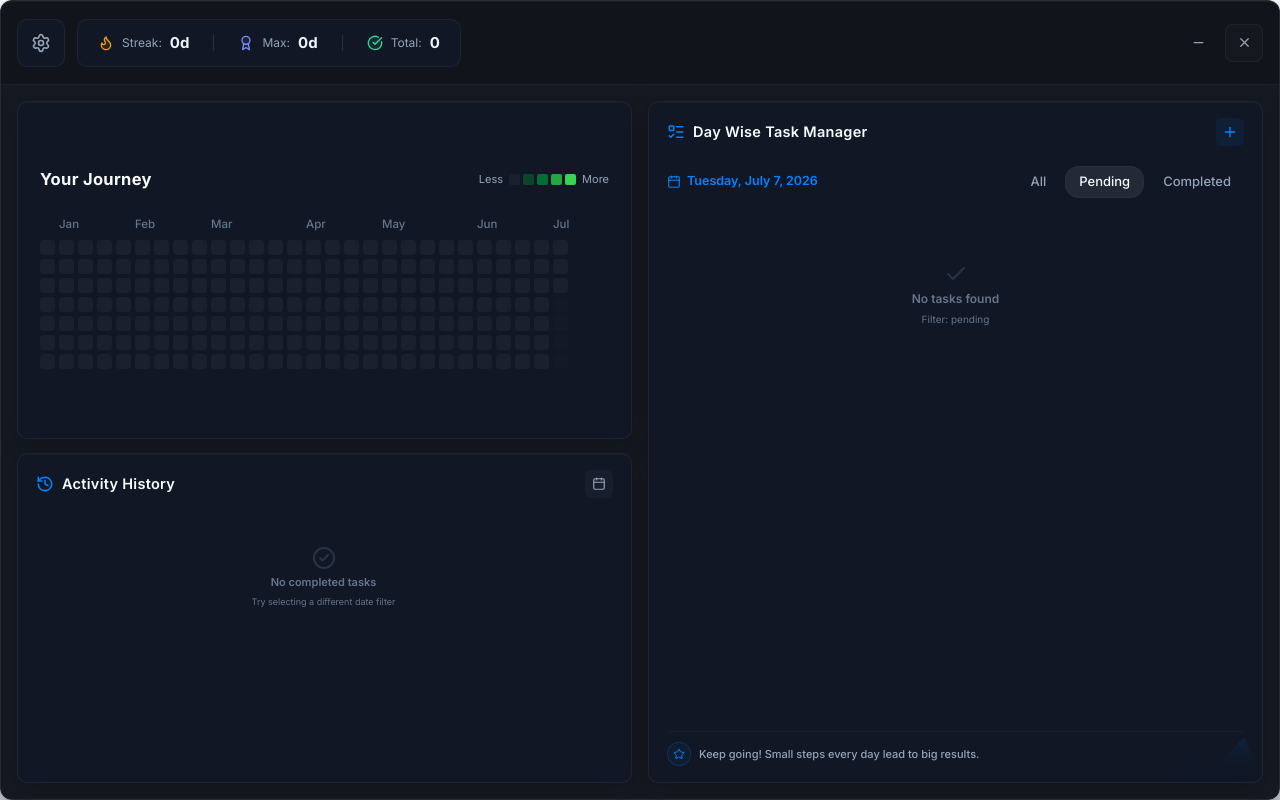
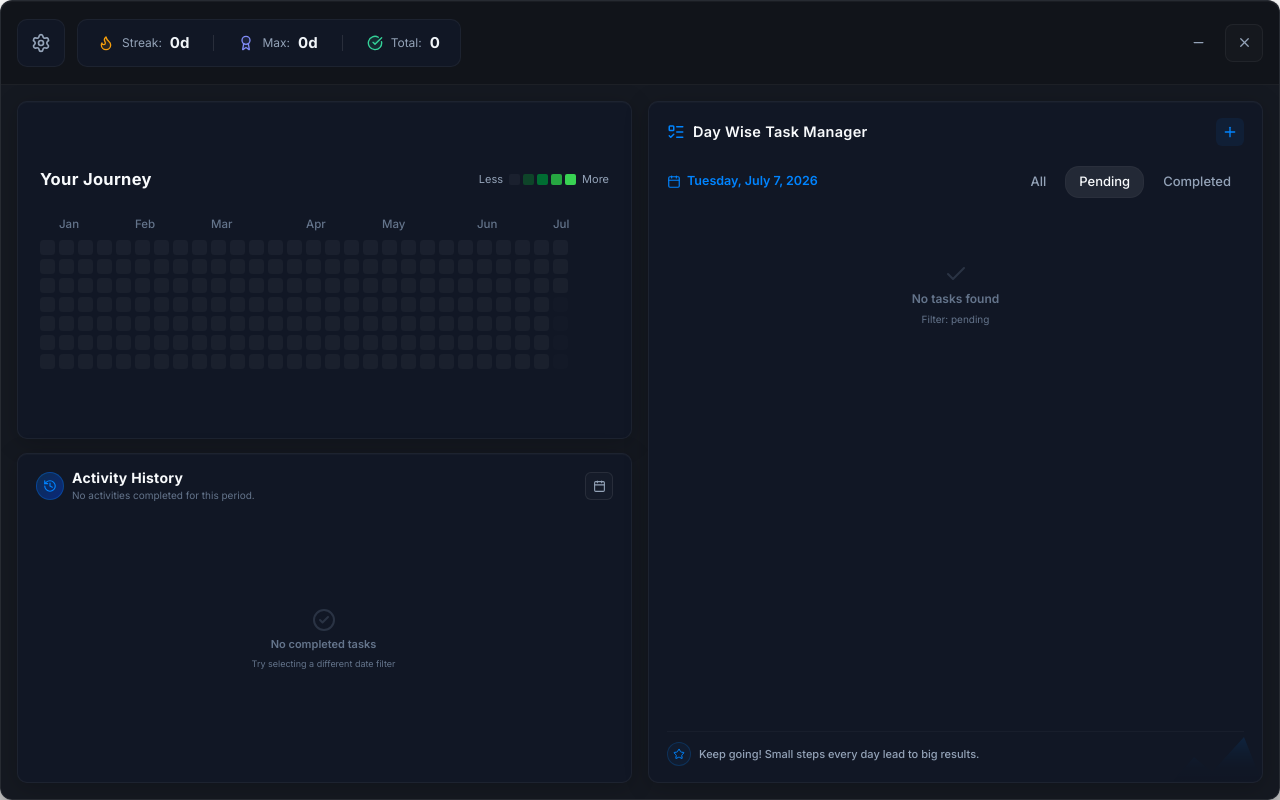
Before and after one commit to aquib22co/journey-productivity-app, a React (Vite) app: page / in a window 1280 px wide. Built offline with nearby package versions, Linux system fonts and the light colour scheme.

Commit message:
Activity component improved

```diff
--- a/src/renderer/components/CompletedTasksPanel.tsx
+++ b/src/renderer/components/CompletedTasksPanel.tsx
@@ -1,14 +1,20 @@
 import React, { useState } from 'react';
 import type { Task } from '../../shared/types';
 import { DatePicker } from './DatePicker';
-import { getCategoryIcon } from './TaskList';
 import {
   Calendar,
   ChevronLeft,
   History,
   CheckCircle2,
   CalendarCheck,
-  Tag
+  Tag,
+  Check,
+  Clock,
+  ChevronRight,
+  Puzzle,
+  ArrowLeftRight,
+  FileText,
+  HelpCircle
 } from 'lucide-react';
 
 interface CompletedTasksPanelProps {
@@ -28,9 +34,51 @@ const getSevenDaysAgoString = () => {
   return getLocalDateString(d);
 };
 
-export const CompletedTasksPanel: React.FC<CompletedTasksPanelProps> = ({
-  tasks
-}) => {
+// Custom category icons for history cards
+const getHistoryCategoryIcon = (category?: 'work' | 'social' | 'study' | 'general') => {
+  switch (category) {
+    case 'work':
+      return <FileText size={15} />;
+    case 'social':
+      return <Puzzle size={15} />;
+    case 'study':
+      return <ArrowLeftRight size={15} />;
+    default:
+      return <HelpCircle size={15} />;
+  }
+};
+
+// Custom category color styles matching the image design system
+const getCategoryStyles = (category?: 'work' | 'social' | 'study' | 'general') => {
+  switch (category) {
+    case 'work':
+      return {
+        border: '1px solid rgba(0, 132, 255, 0.15)',
+        background: 'rgba(0, 132, 255, 0.04)',
+        color: '#0084ff'
+      };
+    case 'social':
+      return {
+        border: '1px solid rgba(168, 85, 247, 0.15)',
+        background: 'rgba(168, 85, 247, 0.04)',
+        color: '#a855f7'
+      };
+    case 'study':
+      return {
+        border: '1px solid rgba(249, 115, 22, 0.15)',
+        background: 'rgba(249, 115, 22, 0.04)',
+        color: '#f97316'
+      };
+    default:
+      return {
+        border: '1px solid rgba(148, 163, 184, 0.15)',
+        background: 'rgba(148, 163, 184, 0.04)',
+        color: '#94a3b8'
+      };
+  }
+};
+
+export const CompletedTasksPanel: React.FC<CompletedTasksPanelProps> = ({ tasks }) => {
   const [startDate, setStartDate] = useState(getSevenDaysAgoString);
   const [endDate, setEndDate] = useState(() => getLocalDateString(new Date()));
   const [detailedTask, setDetailedTask] = useState<Task | null>(null);
@@ -70,14 +118,35 @@ export const CompletedTasksPanel: React.FC<CompletedTasksPanelProps> = ({
     return new Date(b.completedAt).getTime() - new Date(a.completedAt).getTime();
   });
 
+  const subtitleText = sortedCompletedTasks.length > 0
+    ? "All your activities are completed. Great job! "
+    : "No activities completed for this period.";
+
   return (
-    <div className="widget-card" style={{ flex: 1, height: '100%', position: 'relative', display: 'flex', flexDirection: 'column' }}>
+    <div className="widget-card" style={{ flex: 1, height: '100%', position: 'relative', display: 'flex', flexDirection: 'column', gap: '10px', padding: '16px 18px' }}>
 
       {/* Header */}
-      <div className="widget-card-header" style={{ marginBottom: '4px' }}>
+      <div className="widget-card-header" style={{ marginBottom: '0px', display: 'flex', justifyContent: 'space-between', alignItems: 'center' }}>
         <div style={{ display: 'flex', alignItems: 'center', gap: '8px' }}>
-          <History size={18} style={{ color: '#0084ff' }} />
-          <span className="widget-card-title">Activity History</span>
+          {/* Circular Icon block */}
+          <div style={{
+            display: 'flex',
+            alignItems: 'center',
+            justifyContent: 'center',
+            width: '28px',
+            height: '28px',
+            borderRadius: '50%',
+            background: 'linear-gradient(135deg, rgba(0, 132, 255, 0.2), rgba(0, 70, 255, 0.4))',
+            border: '1px solid rgba(0, 132, 255, 0.3)',
+            color: '#0084ff',
+            flexShrink: 0
+          }}>
+            <History size={14} />
+          </div>
+          <div style={{ display: 'flex', flexDirection: 'column', gap: '1px' }}>
+            <span className="widget-card-title" style={{ fontSize: '14px', fontWeight: '700', lineHeight: 1.2 }}>Activity History</span>
+            <span style={{ fontSize: '10px', color: 'var(--text-dim)' }}>{subtitleText}</span>
+          </div>
         </div>
         {!detailedTask && (
           <button
@@ -88,18 +157,18 @@ export const CompletedTasksPanel: React.FC<CompletedTasksPanelProps> = ({
               width: '28px',
               height: '28px',
               borderRadius: '6px',
-              background: showFilter ? 'rgba(0, 132, 255, 0.15)' : 'rgba(255, 255, 255, 0.03)',
+              background: showFilter ? 'rgba(0, 132, 255, 0.15)' : 'rgba(255, 255, 255, 0.02)',
               color: showFilter ? 'var(--accent-color)' : 'var(--text-muted)',
               display: 'flex',
               alignItems: 'center',
               justifyContent: 'center',
-              border: 'none',
+              border: '1px solid rgba(255, 255, 255, 0.08)',
               cursor: 'pointer',
               transition: 'all 0.15s ease'
             }}
             title="Filter by Date Range"
           >
-            <Calendar size={14} />
+            <Calendar size={13} />
           </button>
         )}
       </div>
@@ -158,7 +227,7 @@ export const CompletedTasksPanel: React.FC<CompletedTasksPanelProps> = ({
                     <span style={{ color: 'var(--text-muted)' }}>Category:</span>
                     <span style={{ display: 'inline-flex', alignItems: 'center', gap: '4px', textTransform: 'capitalize', color: 'var(--text-main)', fontWeight: 500 }}>
                       <span className={`cat-badge cat-${detailedTask.category}`} style={{ width: '16px', height: '16px', borderRadius: '4px' }}>
-                        {getCategoryIcon(detailedTask.category)}
+                        {getHistoryCategoryIcon(detailedTask.category)}
                       </span>
                       {detailedTask.category}
                     </span>
@@ -199,7 +268,7 @@ export const CompletedTasksPanel: React.FC<CompletedTasksPanelProps> = ({
           </div>
         ) : (
           /* Normal List View */
-          <div style={{ display: 'flex', flexDirection: 'column', gap: '8px', height: '100%' }}>
+          <div style={{ display: 'flex', flexDirection: 'column', gap: '10px', height: '100%' }}>
             {/* Filter Mode Selector & Pickers Row */}
             {showFilter && (
               <div style={{ display: 'flex', gap: '6px', alignItems: 'center', borderBottom: '1px solid rgba(255,255,255,0.03)', paddingBottom: '8px', animation: 'fadeIn 0.15s ease' }}>
@@ -223,71 +292,135 @@ export const CompletedTasksPanel: React.FC<CompletedTasksPanelProps> = ({
               </div>
             )}
 
-            {/* Completed Tasks List Viewport */}
-            <div style={{ flex: 1, overflowY: 'auto', display: 'flex', flexDirection: 'column', gap: '6px', paddingRight: '2px' }}>
+            {/* Completed Tasks List Viewport with Timeline */}
+            <div style={{ flex: 1, overflowY: 'auto', display: 'flex', flexDirection: 'column', gap: '14px', paddingRight: '2px', position: 'relative' }}>
               {sortedCompletedTasks.length === 0 ? (
-                <div style={{ display: 'flex', flexDirection: 'column', alignItems: 'center', justifyContent: 'center', padding: '30px 10px', color: 'var(--text-dim)', gap: '4px', textAlign: 'center' }}>
+                <div style={{ display: 'flex', flexDirection: 'column', alignItems: 'center', justifyContent: 'center', padding: '30px 10px', color: 'var(--text-dim)', gap: '4px', textAlign: 'center', margin: 'auto' }}>
                   <CheckCircle2 size={24} style={{ opacity: 0.3 }} />
                   <span style={{ fontSize: '11px', fontWeight: 600 }}>No completed tasks</span>
                   <span style={{ fontSize: '9px' }}>Try selecting a different date filter</span>
                 </div>
               ) : (
-                sortedCompletedTasks.map(task => (
-                  <div
-                    key={task.id}
-                    className="task-row"
-                    onClick={() => setDetailedTask(task)}
-                    style={{
-                      background: 'rgba(255, 255, 255, 0.015)',
-                      border: '1px solid rgba(255, 255, 255, 0.02)',
-                      borderRadius: '8px',
-                      padding: '8px 10px',
-                      display: 'flex',
-                      alignItems: 'center',
-                      gap: '10px',
-                      cursor: 'pointer',
-                      transition: 'border-color 0.2s ease',
-                    }}
-                  >
-                    {/* Completion Icon */}
-                    <div style={{ display: 'flex', alignItems: 'center', justifyContent: 'center', color: 'var(--success-color)', flexShrink: 0 }}>
-                      <CheckCircle2 size={16} className="fill-emerald-500/10" />
-                    </div>
+                <div style={{ display: 'flex', flexDirection: 'column', gap: '14px', position: 'relative' }}>
+                  {sortedCompletedTasks.map((task, index) => {
+                    const catStyles = getCategoryStyles(task.category);
+                    return (
+                      <div key={task.id} style={{ display: 'flex', gap: '16px', alignItems: 'center', position: 'relative' }}>
 
-                    {/* Title & Info */}
-                    <div style={{ flex: 1, minWidth: 0, display: 'flex', flexDirection: 'column', gap: '1px' }}>
-                      <span className="task-title" style={{ fontSize: '13px', fontWeight: '500', color: 'var(--text-main)', overflow: 'hidden', textOverflow: 'ellipsis', whiteSpace: 'nowrap' }}>
-                        {task.title}
-                      </span>
-                      <span style={{ fontSize: '10px', color: 'var(--text-dim)' }}>
-                        Done {formatTimestampDisplay(task.completedAt || undefined)}
-                      </span>
-                    </div>
+                        {/* Timeline Node Column */}
+                        <div style={{ width: '24px', display: 'flex', flexDirection: 'column', alignItems: 'center', alignSelf: 'stretch', position: 'relative', flexShrink: 0 }}>
+                          {/* Timeline vertical line segment */}
+                          <div style={{
+                            position: 'absolute',
+                            top: index === 0 ? '50%' : 0,
+                            bottom: index === sortedCompletedTasks.length - 1 ? '50%' : 0,
+                            width: '2px',
+                            backgroundColor: 'rgba(16, 185, 129, 0.2)',
+                            zIndex: 1
+                          }} />
+                          {/* Checkmark circle node */}
+                          <div style={{
+                            width: '24px',
+                            height: '24px',
+                            borderRadius: '50%',
+                            backgroundColor: 'rgba(16, 185, 129, 0.1)',
+                            border: '2px solid rgba(16, 185, 129, 0.8)',
+                            display: 'flex',
+                            alignItems: 'center',
+                            justifyContent: 'center',
+                            zIndex: 2,
+                            color: 'rgb(16, 185, 129)',
+                            marginTop: 'auto',
+                            marginBottom: 'auto'
+                          }}>
+                            <Check size={11} strokeWidth={3.5} />
+                          </div>
+                        </div>
 
-                    {/* Category icon */}
-                    {task.category && task.category !== 'general' && (
-                      <div
-                        className={`cat-badge cat-${task.category}`}
-                        style={{
-                          height: '18px',
-                          width: '18px',
-                          borderRadius: '4px',
-                          display: 'flex',
-                          alignItems: 'center',
-                          justifyContent: 'center',
-                          flexShrink: 0
-                        }}
-                      >
-                        {getCategoryIcon(task.category)}
+                        {/* Task Item Card */}
+                        <div
+                          onClick={() => setDetailedTask(task)}
+                          style={{
+                            flex: 1,
+                            background: 'rgba(255, 255, 255, 0.015)',
+                            border: '1px solid rgba(255, 255, 255, 0.03)',
+                            borderRadius: '10px',
+                            padding: '12px 14px',
+                            display: 'flex',
+                            alignItems: 'center',
+                            gap: '12px',
+                            cursor: 'pointer',
+                            transition: 'all 0.2s ease',
+                          }}
+                          className="task-row-history-card"
+                        >
+                          {/* Category Box */}
+                          <div style={{
+                            width: '36px',
+                            height: '36px',
+                            borderRadius: '8px',
+                            display: 'flex',
+                            alignItems: 'center',
+                            justifyContent: 'center',
+                            flexShrink: 0,
+                            ...catStyles
+                          }}>
+                            {getHistoryCategoryIcon(task.category)}
+                          </div>
+
+                          {/* Title & Metadata */}
+                          <div style={{ flex: 1, minWidth: 0, display: 'flex', flexDirection: 'column', gap: '4px' }}>
+                            <span style={{ fontSize: '13.5px', fontWeight: '600', color: 'var(--text-main)', overflow: 'hidden', textOverflow: 'ellipsis', whiteSpace: 'nowrap' }}>
+                              {task.title}
+                            </span>
+                            <div style={{ display: 'flex', alignItems: 'center', gap: '8px', fontSize: '11px', color: 'var(--text-dim)' }}>
+                              <div style={{ display: 'flex', alignItems: 'center', gap: '4px' }}>
+                                <Calendar size={11} />
+                                <span>{formatDateDisplay(task.completedAt || undefined)}</span>
+                              </div>
+                              <span>•</span>
+                              <div style={{ display: 'flex', alignItems: 'center', gap: '4px' }}>
+                                <Clock size={11} />
+                                <span>{task.completedAt ? new Date(task.completedAt).toLocaleTimeString(undefined, { hour: 'numeric', minute: '2-digit' }) : ''}</span>
+                              </div>
+                            </div>
+                          </div>
+
+                          {/* Arrow Chevron Button */}
+                          <div style={{
+                            width: '28px',
+                            height: '28px',
+                            borderRadius: '6px',
+                            border: '1px solid rgba(255, 255, 255, 0.05)',
+                            background: 'rgba(255, 255, 255, 0.01)',
+                            display: 'flex',
+                            alignItems: 'center',
+                            justifyContent: 'center',
+                            color: '#10b981',
+                            flexShrink: 0
+                          }}>
+                            <ChevronRight size={14} />
+                          </div>
+                        </div>
                       </div>
-                    )}
-                  </div>
-                ))
+                    );
+                  })}
+                </div>
               )}
             </div>
+
           </div>
         )}
       </div>
+
+      {/* Hover effects */}
+      <style>{`
+        .task-row-history-card:hover {
+          background: rgba(255, 255, 255, 0.03) !important;
+          border-color: rgba(255, 255, 255, 0.08) !important;
+          transform: translateY(-1px);
+        }
+      `}</style>
     </div>
   );
 };
```
